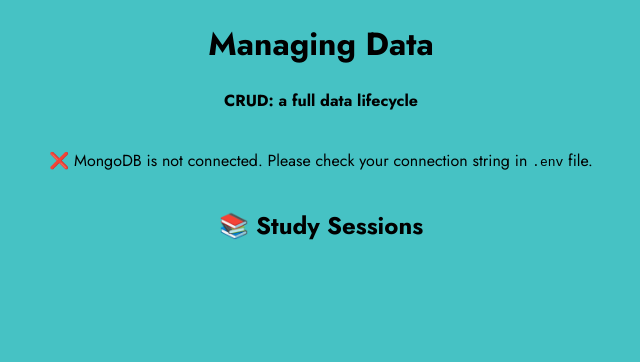
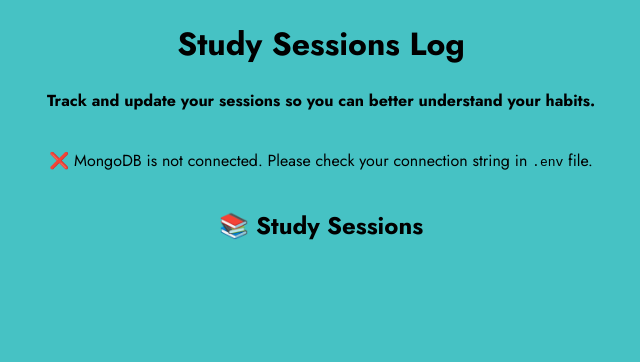
Before and after one commit to NatashaAlv/Project-2, a website: page public/index.html in a window 1280 px wide. Shown: the whole page, without its empty margins (319-959 px from the left). Drawn offline with nearby package versions, Linux system fonts and the light colour scheme; no server answers.

Commit message:
Change title and header for Study Log

```diff
--- a/public/index.html
+++ b/public/index.html
@@ -8,7 +8,7 @@
     content="width=device-width initial-scale=1"
   />
 
-  <title>Managing Data</title>
+  <title>Study Log</title>
 
   <link
     rel="preconnect"
@@ -36,8 +36,8 @@
 
 <body>
   <header>
-    <h1>Managing Data</h1>
-    <h4>CRUD: a full data lifecycle</h4>
+    <h1>Study Sessions Log</h1>
+    <h4>Track and update your sessions so you can better understand your habits.</h4>
   </header>
   <section id="status">
     <p id="readyStatus">✅ MongoDB is Ready</p>
```
